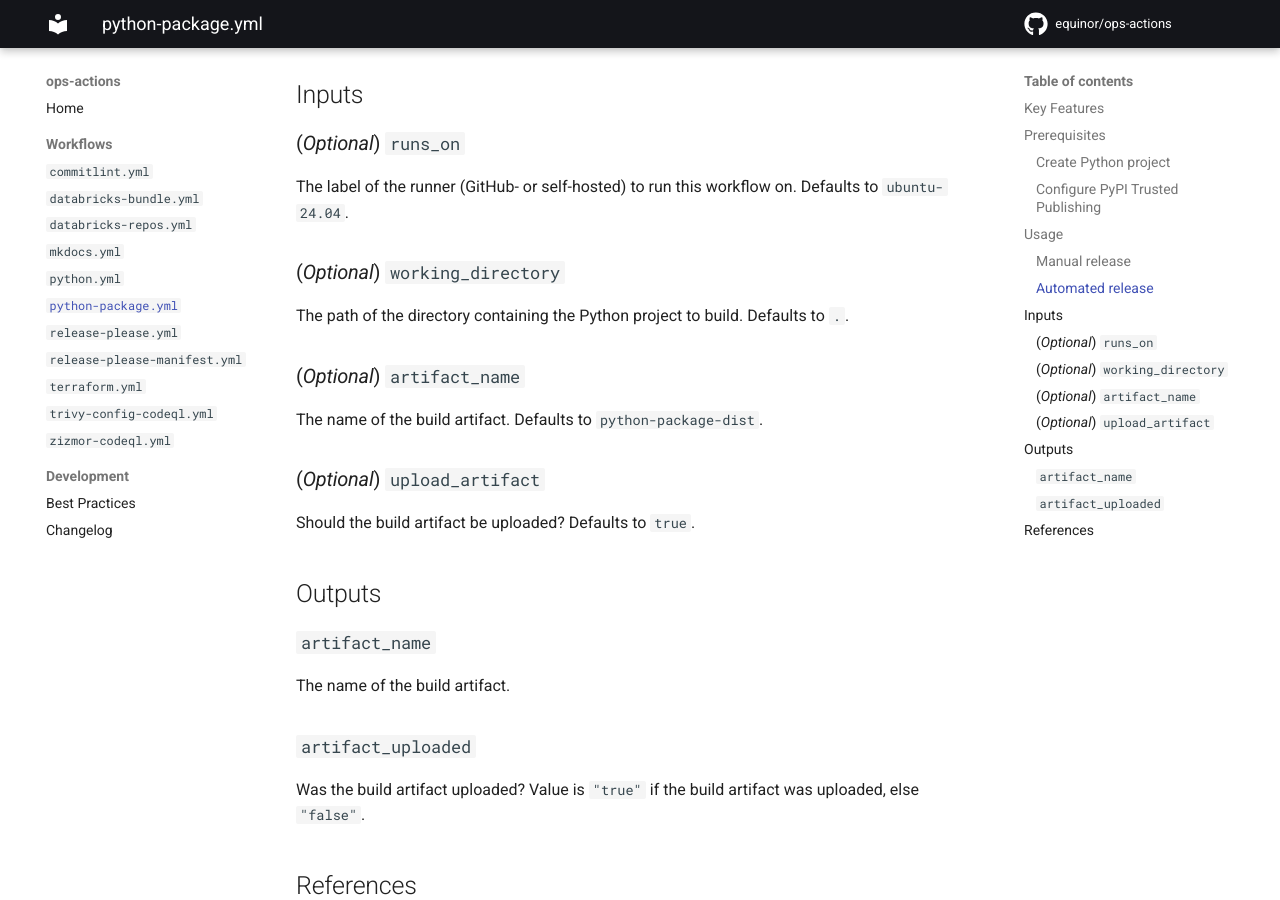
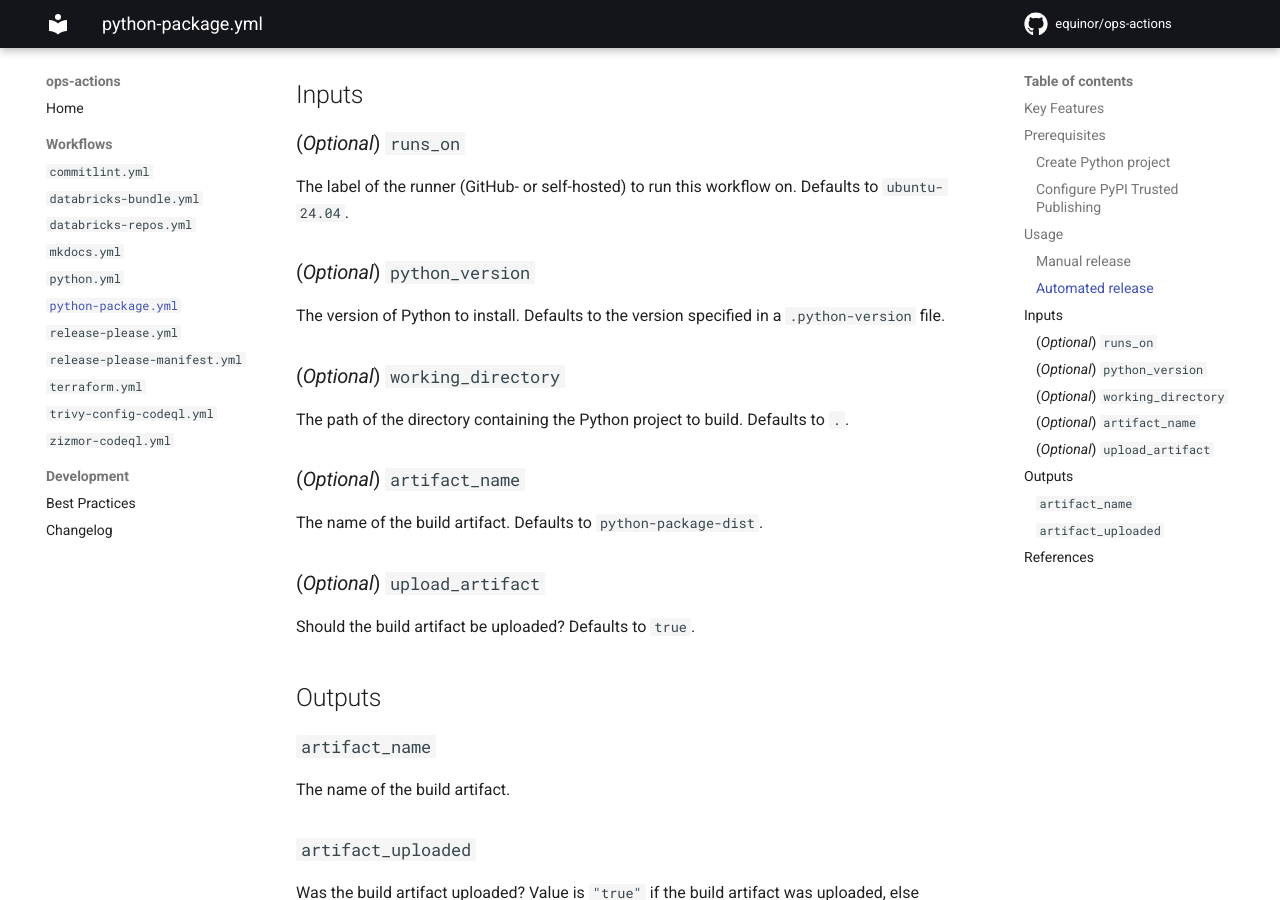
Before and after one commit to equinor/ops-actions, an MkDocs documentation site: the page built from docs/workflows/python-package.md, in a window 1280 px wide and 900 px high, scrolled down 2812 px. Built offline with MkDocs 1.6.1 and Material for MkDocs 9.7.7, drawn with Linux system fonts in a browser that asks for light colours; comment, search, counter and statistics services are not loaded.

Commit message:
feat(python-package): specify version of Python to install (#953)
Required for repositories that don't contain a `.python-version` file.
If a value for `python_version` is not specified, the `setup-python`
action will default to the `.python-version` file anyway. If that file
is not found, it will default to the latest Python version that is
already installed on the runner.

```diff
--- a/docs/workflows/python-package.md
+++ b/docs/workflows/python-package.md
@@ -133,6 +133,10 @@ On push to branch `main`, this workflow will automatically release, build and pu
 
 The label of the runner (GitHub- or self-hosted) to run this workflow on. Defaults to `ubuntu-24.04`.
 
+### (*Optional*) `python_version`
+
+The version of Python to install. Defaults to the version specified in a `.python-version` file.
+
 ### (*Optional*) `working_directory`
 
 The path of the directory containing the Python project to build. Defaults to `.`.
```
Also changed, not shown: 1 other file.
